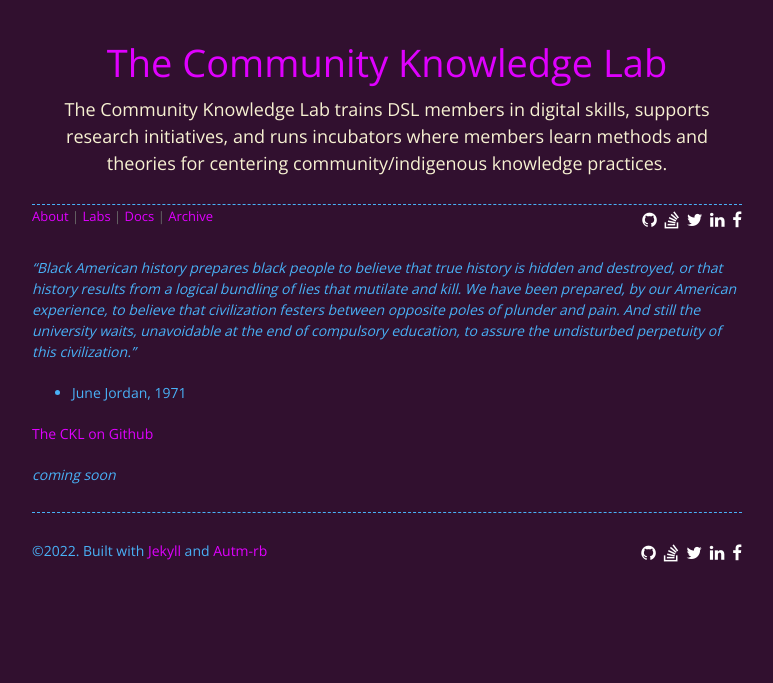
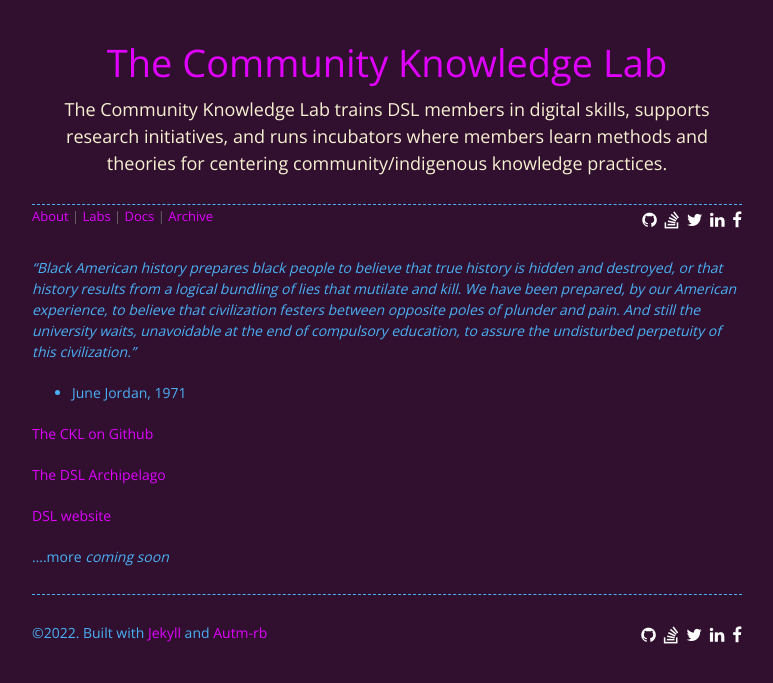
Before and after one commit to lxcprojects/ckl, a Jekyll site: the page built from docs.md, in a window 1280 px wide. Shown: the top 683 px of the page, without its empty margins (253-1026 px from the left). Built offline with Jekyll 4.4.1, drawn with Linux system fonts in a browser that asks for light colours; nearby versions of some CDN libraries; comment, search, counter and statistics services are not loaded.

```diff
--- a/docs.md
+++ b/docs.md
@@ -11,6 +11,8 @@ permalink: /docs/
 
 [The CKL on Github](https://github.com/lxcprojects/ckldocs)
 
+[The DSL Archipelago](https://padlet.com/dslprojects/archipelago)
 
+[DSL website](dslprojects.org)
 
-*coming soon*
+....more *coming soon*
```
Also changed, not shown: labs.md (+5 -0 lines).
